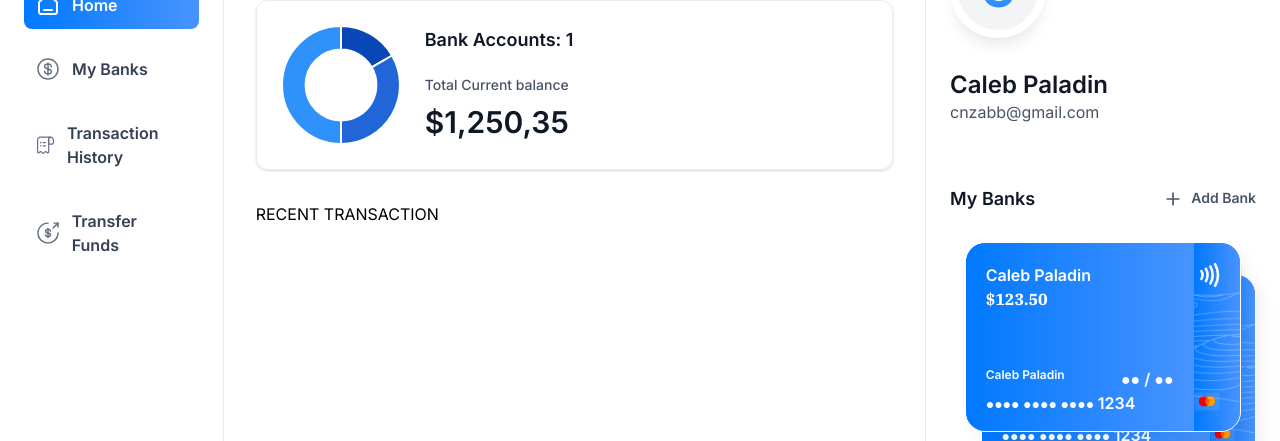
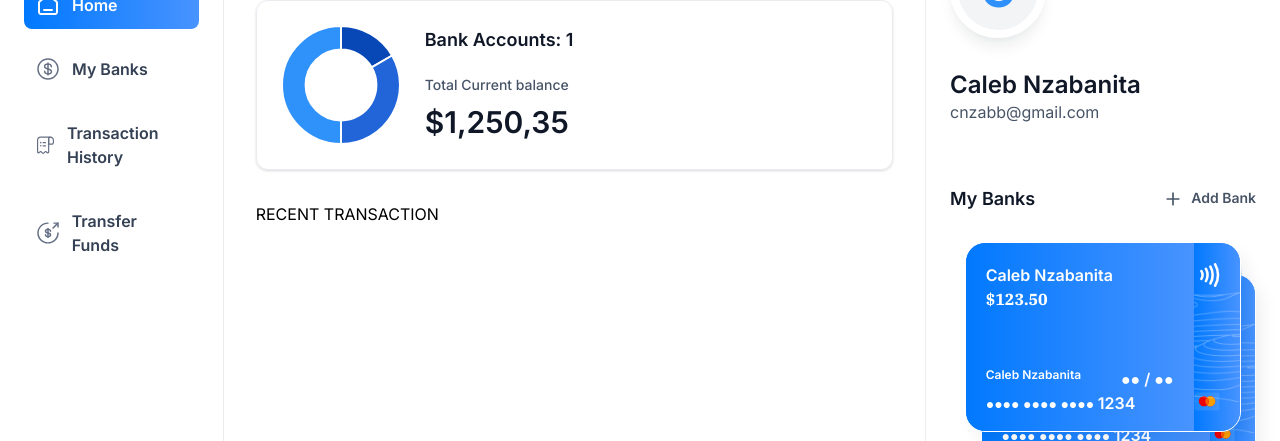
Before and after one commit to paladin-2024/Horizon, a Next.js app: page / in a window 1280 px wide. Shown: the part 146-587 px from the top of the page. Built offline with nearby package versions, Linux system fonts and the light colour scheme.

Commit message:
Update logged-in user names in layout and home components

```diff
--- a/app/(root)/layout.tsx
+++ b/app/(root)/layout.tsx
@@ -6,7 +6,7 @@ children,
 }: Readonly<{
 children: React.ReactNode;
 }>) {
-    const loggedIn = {firstName:'Paladin', lastName:'Caleb'};
+    const loggedIn = {firstName:'Nzabanita', lastName:'Caleb'};
 
 return (
     <main className="flex h-screen w-full font-inter ">
--- a/app/(root)/page.tsx
+++ b/app/(root)/page.tsx
@@ -3,7 +3,7 @@ import RightSideBar from '@/components/RightSideBar';
 import TotalBalanceBox from '@/components/TotalBalanceBox';
 
 function Home() {
-    const loggedIn= {firstName:'Caleb', lastName:'Paladin', email:'cnzabb@gmail.com'};
+    const loggedIn= {firstName:'Caleb', lastName:'Nzabanita', email:'cnzabb@gmail.com'};
     return (
     <section className='home'>
         <div className='home-content'>
```
